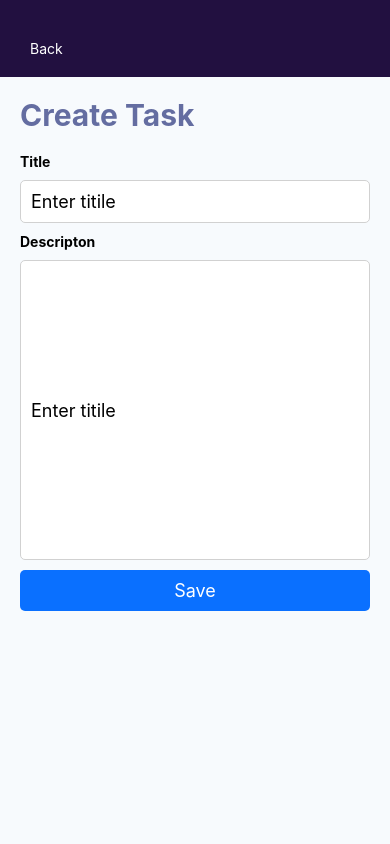
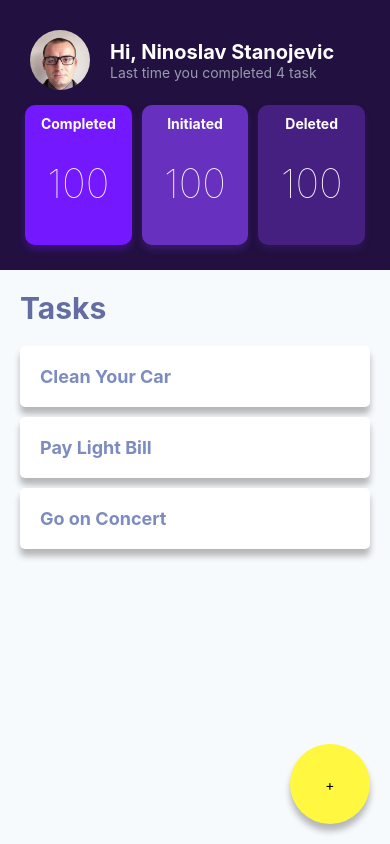
Before and after one commit to Noni2207/task-app, a React Native app: screen / in a window 390 px wide. Built offline with nearby package versions, Linux system fonts and the light colour scheme.

Commit message:
adding functionality on the buttons

```diff
--- a/App.js
+++ b/App.js
@@ -5,7 +5,7 @@ import Home from './src/pages/Home';
 import Create from './src/pages/Create';
 
 export default function App() {
-  const [currentRoute, setRoute] = useState('Create')
+  const [currentRoute, setRoute] = useState('Home')
   const styles = StyleSheet.create({
     container: {
       flex: 1,
@@ -15,10 +15,10 @@ export default function App() {
   const showPages = () => {
     switch (currentRoute) {
       case "Home":
-        return <Home></Home>;
+        return <Home currentRoute={currentRoute} setRoute={setRoute}/>;
         break;
       case "Create":
-        return <Create></Create>;
+        return <Create currentRoute={currentRoute} setRoute={setRoute}/>;
         break;
       default:
         break;
--- a/src/pages/Create.js
+++ b/src/pages/Create.js
@@ -1,8 +1,8 @@
 import React, {useState} from 'react';
 import { StyleSheet, Text, View, TouchableOpacity, StatusBar, TextInput} from 'react-native';
-import Task from '../components/Task';
 
-export default function App() {
+
+export default (props) => {
     const styles = StyleSheet.create({
         home: {
           flex: 1,
@@ -72,13 +72,18 @@ export default function App() {
         }
 
       });
+      const handeleBackBtn = () => {
+        (props.setRoute('Home'))
+    }
   return (
     <View style={styles.home}>
         <StatusBar backgroundColor='#221040' barStyle='light-content'/>
        <View style={styles.top}>
          <View style={styles.contanier}>
            <View style={styles.menuContanier}>
-              <Text style={styles.backBtn}>Back</Text>
+               <TouchableOpacity onPress={handeleBackBtn}>
+               <Text style={styles.backBtn}>Back</Text>
+               </TouchableOpacity>
            </View>
          </View>
        </View>
--- a/src/pages/Home.js
+++ b/src/pages/Home.js
@@ -4,7 +4,7 @@ import Header from '../components/Header';
 import StatusCard from '../components/StatusCard';
 import Task from '../components/Task';
 
-export default function App() {
+export default (props) => {
     const styles = StyleSheet.create({
         home: {
           flex: 1,
@@ -40,6 +40,9 @@ export default function App() {
             shadowRadius: 6.68
         }
       });
+      const handelAddTaskBtn = () => {
+          (props.setRoute('Create'))
+      }
   return (
     <View style={styles.home}>
         <StatusBar backgroundColor='#221040' barStyle='light-content'/>
@@ -50,7 +53,7 @@ export default function App() {
          </View>
        </View>
        <Task/>
-       <TouchableOpacity style={styles.addTaskBtn}>
+       <TouchableOpacity style={styles.addTaskBtn} onPress={handelAddTaskBtn}>
            <Text style={styles.plus}>+</Text>
 
        </TouchableOpacity>
```
